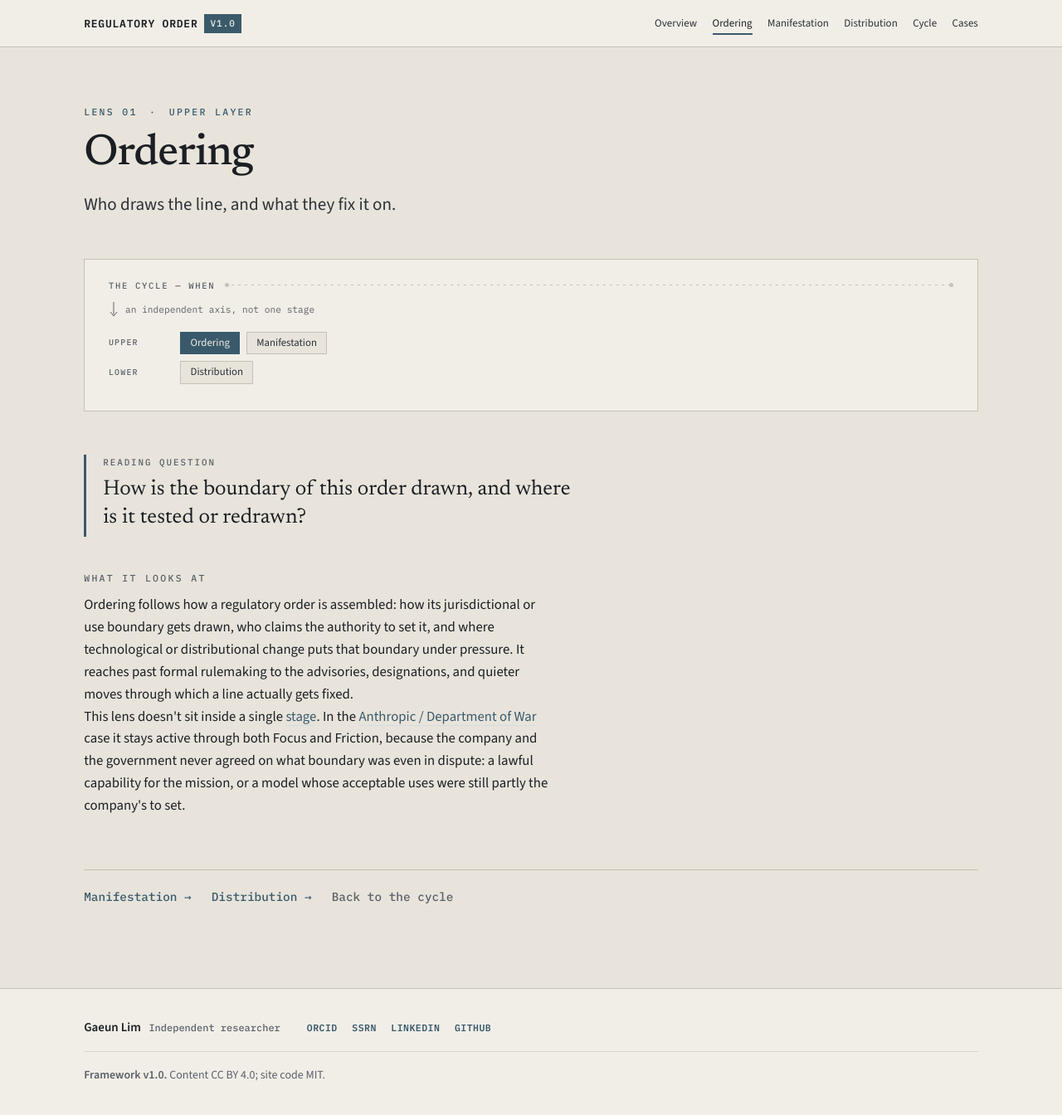
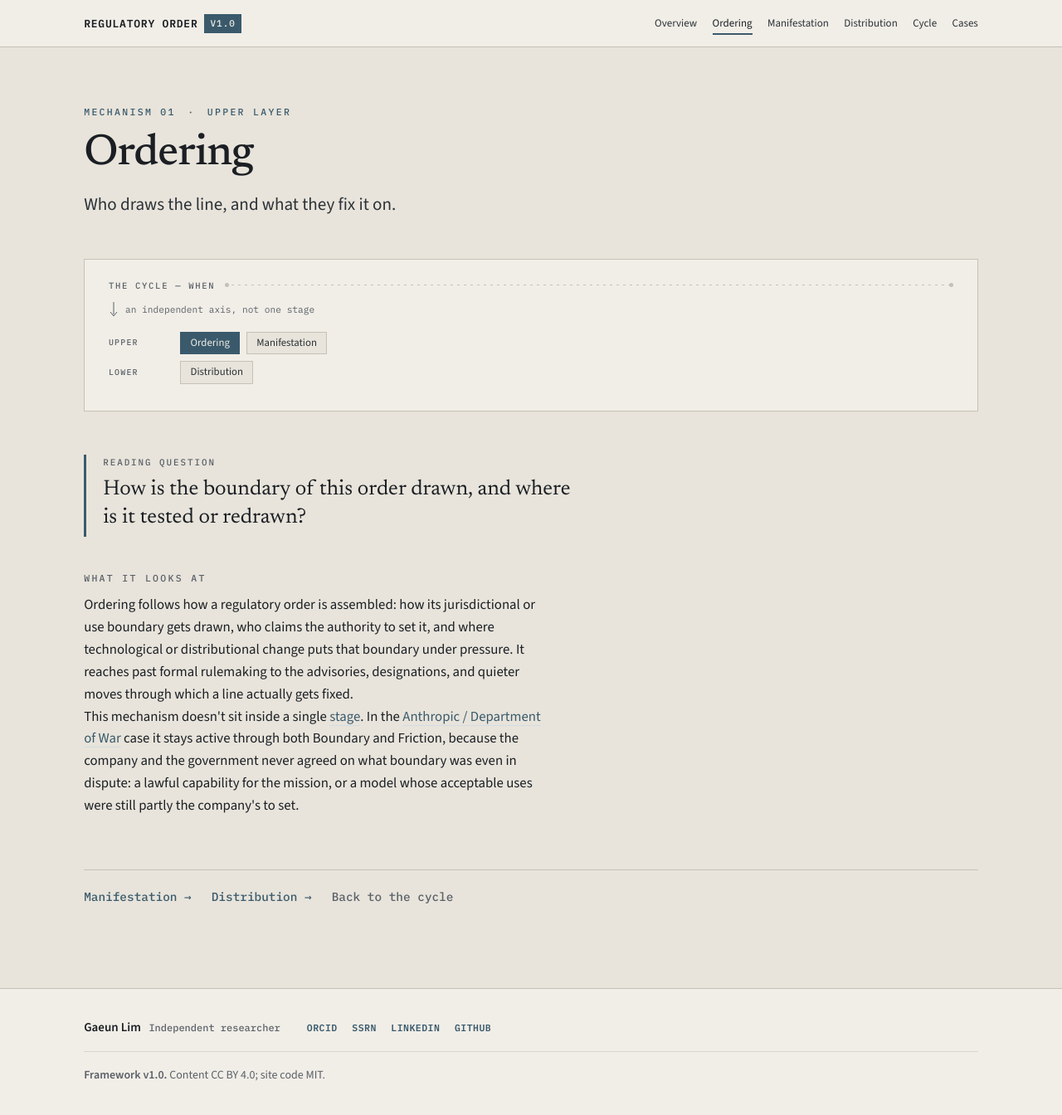
Before and after one commit to GaeunLim01/regulatory-order, a Jekyll site: the page built from framework/ordering/index.html, in a window 1280 px wide. Shown: the whole page at 83% size. Built offline with Jekyll 4.4.1, drawn with Linux system fonts in a browser that asks for light colours.

Commit message:
Add files via upload

```diff
--- a/framework/ordering/index.html
+++ b/framework/ordering/index.html
@@ -1,17 +1,17 @@
 ---
 layout: default
 title: Ordering
-description: Who draws the line, and what they fix it on. A lens on how a regulatory order is assembled and where its boundary is drawn and redrawn.
+description: Who draws the line, and what they fix it on. The mechanism behind how a regulatory order is assembled and where its boundary is drawn and redrawn.
 ---
 
 <section class="lens">
   <div class="lens__shell">
 
-    <div class="lens-eyebrow">LENS 01 <span>·</span> UPPER LAYER</div>
+    <div class="lens-eyebrow">MECHANISM 01 <span>·</span> UPPER LAYER</div>
     <h1 class="lens-title">Ordering</h1>
     <p class="lens-dek">Who draws the line, and what they fix it on.</p>
 
-    <div class="lens-map" aria-label="Where this lens sits. The cycle tracks the regulation over time; the lenses are an independent axis on how actors interact with it, at any point in the cycle.">
+    <div class="lens-map" aria-label="Where this mechanism sits. The cycle tracks the regulation over time; the mechanics are an independent axis on how actors interact with it, at any point in the cycle.">
       <div class="lens-map__cycle"><span>THE CYCLE — WHEN</span><span class="lens-map__dots" aria-hidden="true"></span></div>
       <div class="lens-map__drop"><svg width="12" height="20" viewBox="0 0 12 20" aria-hidden="true"><line x1="6" y1="0" x2="6" y2="15" stroke="var(--muted)" stroke-width="1"/><path d="M2 12 L6 17 L10 12" fill="none" stroke="var(--muted)" stroke-width="1"/></svg>an independent axis, not one stage</div>
       <div class="lens-map__layer">
@@ -37,7 +37,7 @@
     <div class="lens-body">
       <h2>What it looks at</h2>
       <p>Ordering follows how a regulatory order is assembled: how its jurisdictional or use boundary gets drawn, who claims the authority to set it, and where technological or distributional change puts that boundary under pressure. It reaches past formal rulemaking to the advisories, designations, and quieter moves through which a line actually gets fixed.</p>
-      <p class="lens-cycle">This lens doesn't sit inside a single <a href="{{ '/framework/cycle/' | relative_url }}">stage</a>. In the <a href="/cases/anthropic-dow/">Anthropic / Department of War</a> case it stays active through both Focus and Friction, because the company and the government never agreed on what boundary was even in dispute: a lawful capability for the mission, or a model whose acceptable uses were still partly the company's to set.</p>
+      <p class="lens-cycle">This mechanism doesn't sit inside a single <a href="{{ '/framework/cycle/' | relative_url }}">stage</a>. In the <a href="/cases/anthropic-dow/">Anthropic / Department of War</a> case it stays active through both Boundary and Friction, because the company and the government never agreed on what boundary was even in dispute: a lawful capability for the mission, or a model whose acceptable uses were still partly the company's to set.</p>
     </div>
 
     <nav class="lens-nav" aria-label="Other lenses">
```
